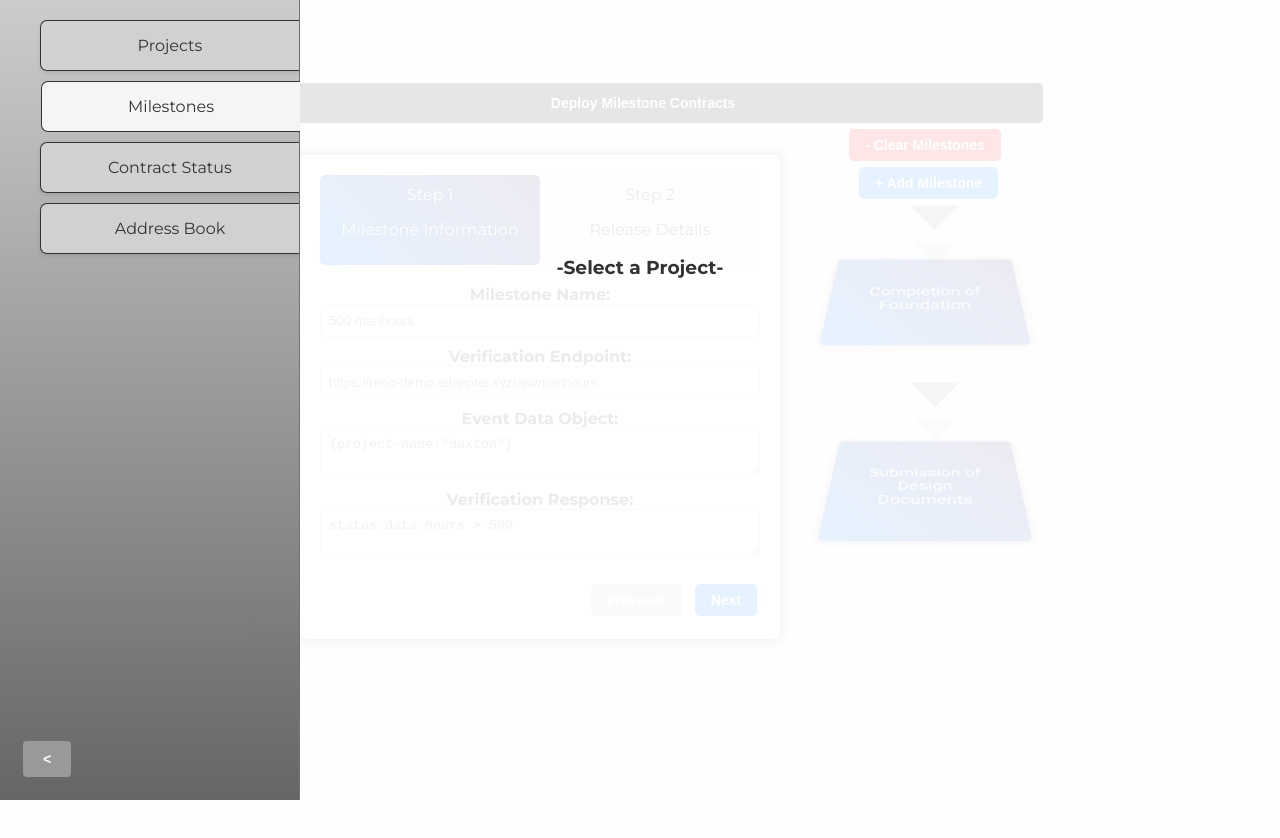
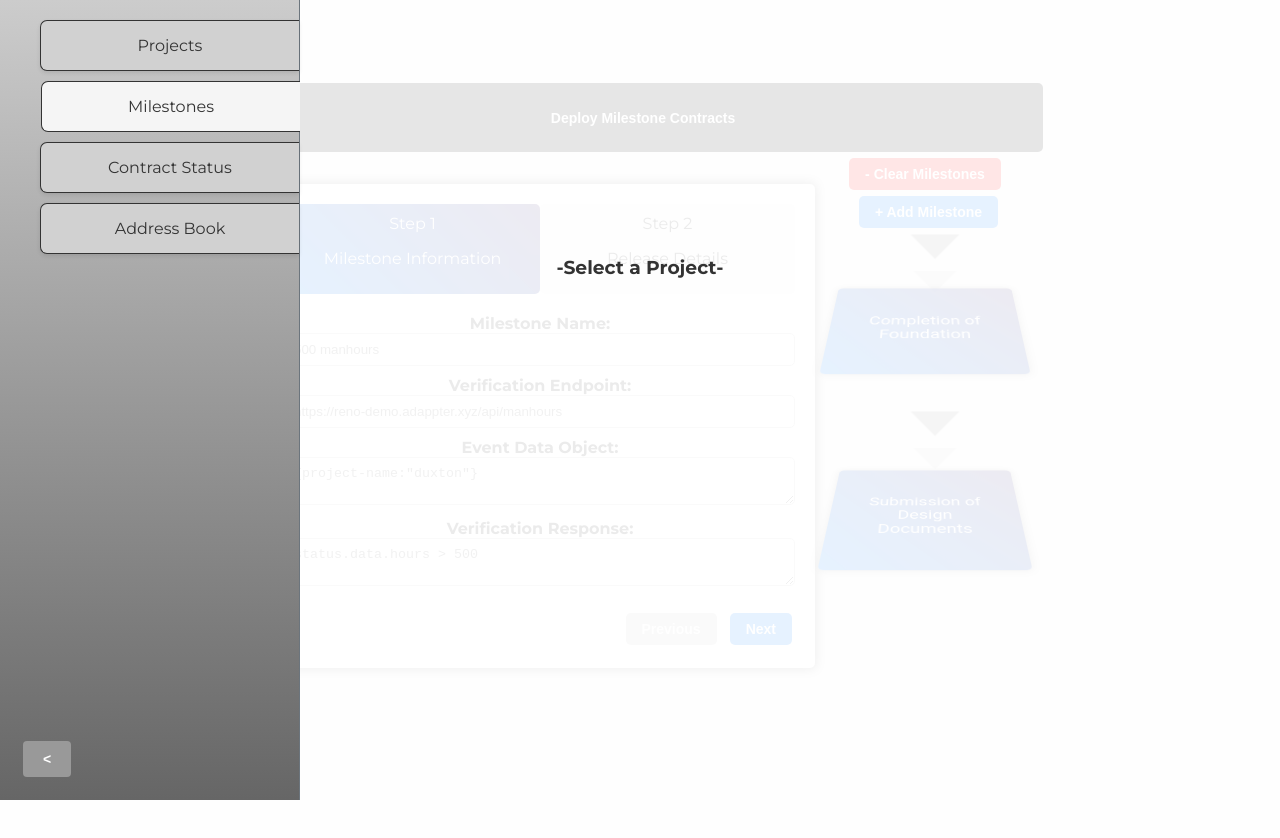
Before and after one commit to ramenpepe/circlehackathon, a React (Create React App) app in the folder cstream/: page / in a window 1280 px wide. Both pictures are taken after a click on the item "Milestones". Shown: the top 838 px of the page. Built offline with nearby package versions, Linux system fonts and the light colour scheme.

Commit message:
modified:   cstream/src/components/wizard/WizardComponent.css

```diff
--- a/cstream/src/App.js
+++ b/cstream/src/App.js
@@ -232,8 +232,8 @@ function App() {
 
       {activeItem === 'Milestones' && (
         <div class="milestonecon">
-            <button className="button" style={{ background: "black" ,width: "100%",padding:"12px"}} onClick={handleContractDeployment}>
-  Deploy Milestone Contracts
+            <button className="button" style={{ background: "black" ,width: "100%"}} onClick={handleContractDeployment}>
+  <h4>Deploy Milestone Contracts</h4>
 </button>
           <div className="wizard">
           <h3>{selectedProject && selectedProject.name ? selectedProject.name : <div class="Block">-Select a Project-</div>}</h3>
@@ -278,7 +278,7 @@ function App() {
         </div>
       )}
       {activeItem === 'Projects' && <div>
-        <ProjectList selectedProject={selectedProject} setSelectedProject={setSelectedProject} setActiveItem={setActiveItem} />
+        <ProjectList selectedProject={selectedProject} setSelectedProject={setSelectedProject} activeItem={activeItem} setActiveItem={setActiveItem} />
         </div>}
       {activeItem === 'Contract Status' && <div><ContractList contracts={contracts} /></div>}
       {activeItem === 'Address Book' && <div>
--- a/cstream/src/components/address/AddressBook.css
+++ b/cstream/src/components/address/AddressBook.css
@@ -11,6 +11,7 @@
   display: flex;
   align-items: center;
   margin-bottom: 10px;
+  border-radius:6px; background:#e9e9e9; padding:15px;
 }
 
 .contact-form input, select {
--- a/cstream/src/components/address/AddressBook.jsx
+++ b/cstream/src/components/address/AddressBook.jsx
@@ -51,9 +51,9 @@ const AddressBook = ({contacts, setContacts}) => {
 
   return (
     <div className="address-book-container">
-      <h2>Address Book</h2>
 
       <div className="contact-form">
+        <h4>Add Wallet Addresses</h4>
         <input
           type="text"
           placeholder="Name"
--- a/cstream/src/components/contracts/ContractList.jsx
+++ b/cstream/src/components/contracts/ContractList.jsx
@@ -4,7 +4,7 @@ import './ContractList.css';
 const ContractList = ({ contracts }) => {
   return (
     <div className="contract-list-container">
-      <h2>Contract List</h2>
+
 
       <table>
         <thead>
--- a/cstream/src/components/nav/LeftNavBar.jsx
+++ b/cstream/src/components/nav/LeftNavBar.jsx
@@ -1,8 +1,8 @@
 import React, { useState } from 'react';
 import './LeftNavBar.css';
 
-const LeftNavBar = ({ handleNavItemClick }) => {
-  const [activeItem, setActiveItem] = useState('Projects');
+const LeftNavBar = ({ handleNavItemClick , activeItem , setActiveItem }) => {
+
   const [isNavVisible, setIsNavVisible] = useState(true);
 
   const toggleNavVisibility = () => {
@@ -10,7 +10,7 @@ const LeftNavBar = ({ handleNavItemClick }) => {
   };
 
   const handleItemClick = (item) => {
-    setActiveItem(item);
+    //setActiveItem(item);
     handleNavItemClick(item);
   };
 
--- a/cstream/src/components/wizard/WizardComponent.css
+++ b/cstream/src/components/wizard/WizardComponent.css
@@ -1,5 +1,5 @@
 .wizard-container {
-  max-width: 80%;
+  min-width: 400px;
   margin: 15px auto;
   background-color: #fff;
   box-shadow: 0 0 10px 2px rgba(0, 0, 0, 0.5);
```
